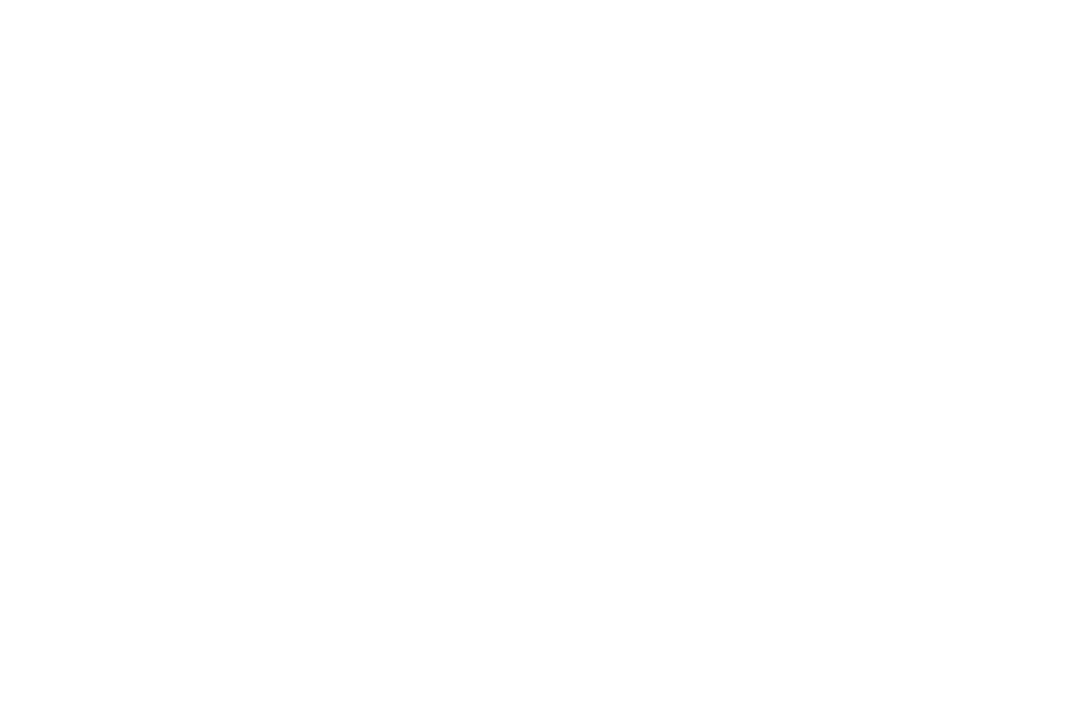
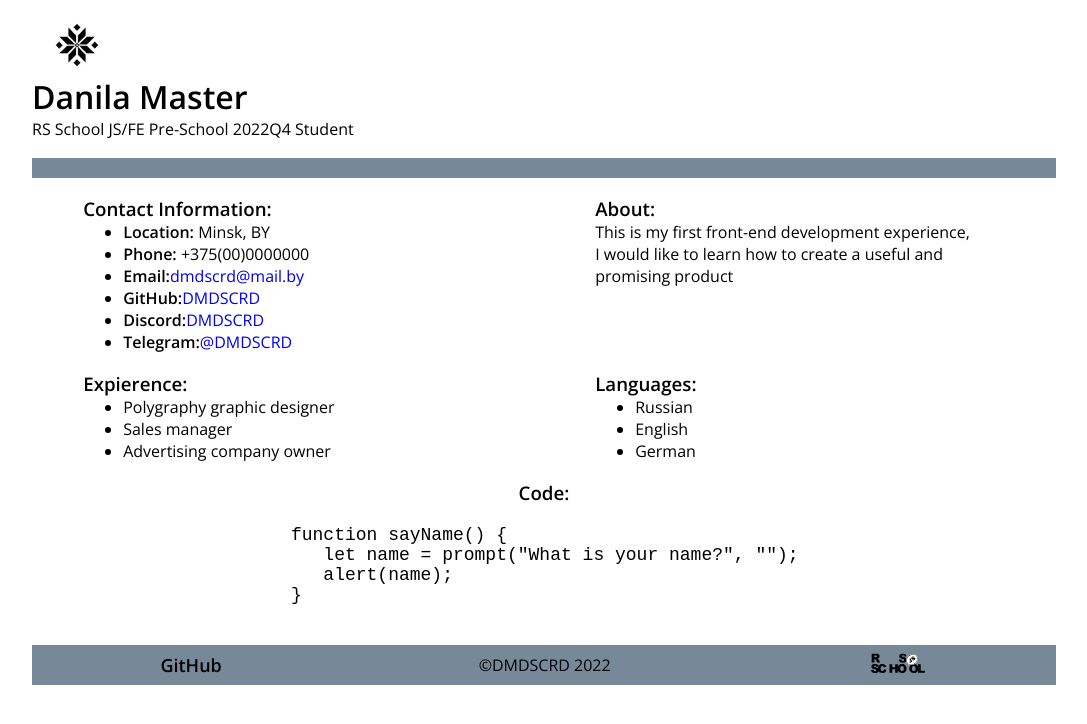
Before and after one commit to DMDSCRD/rsschool-cv, a plain HTML site: page index.html in a window 1280 px wide. Shown: the whole page, without its empty margins (96-1183 px from the left). Drawn offline with nearby package versions, Linux system fonts and the light colour scheme.

Commit message:
feat: add layout with styles

```diff
--- a/index.html
+++ b/index.html
@@ -3,8 +3,70 @@
 <head>
    <meta charset="utf-8">
    <title>DMDSCRD</title>
+   <link rel="preconnect" href="https://fonts.googleapis.com"><link rel="preconnect" href="https://fonts.gstatic.com" crossorigin><link href="https://fonts.googleapis.com/css2?family=Open+Sans:wght@400;600&display=swap" rel="stylesheet">
    <link href="style.css" rel="stylesheet">
 </head>
 <body>
+   <div class="wrapper">
+      <header class="header">
+         <img src="image.jpg" alt="my photo">
+         <h1 class="header__title">Danila Master</h1>
+         <p class="header__desc">RS School JS/FE Pre-School 2022Q4 Student</p>
+      </header>
+      <main class="main">
+         <section class="contacts">
+            <h3 class="contacts__title">Contact Information:</h3>
+            <ul class="contacts__list">
+               <li class="contacts__list--item"><b>Location:</b> Minsk, BY</li>
+               <li class="contacts__list--item"><b>Phone:</b> +375(00)0000000</li>
+               <li class="contacts__list--item"><b>Email:</b><a href="mailto:dmdscrd@dmdscrd.by" title="email">dmdscrd@mail.by</a></li>
+               <li class="contacts__list--item"><b>GitHub:</b><a href="https://github.com/DMDSCRD" title="github">DMDSCRD</a></li>
+               <li class="contacts__list--item"><b>Discord:</b><a href="https://discord.gg/dmdscrd" title="discord">DMDSCRD</a></li>
+               <li class="contacts__list--item"><b>Telegram:</b><a href="https://t.me/dmdscrd" title="telegram">@DMDSCRD</a></li>
+            </ul>
+         </section>
+         <section class="info">
+            <h3 class="info__title">About:</h3>
+            <p class="info__title--text">This is my first front-end development experience,</p>
+            <p class="info__title--text">I would like to learn how to create a useful and promising product</p>
+         </section>
+         <section class="expirience">
+            <h3 class="expirience__title">Expierence:</h3>
+            <ul class="expirience__list">
+               <li class="expirience__list--item">Polygraphy graphic designer</li>
+               <li class="expirience__list--item">Sales manager</li>
+               <li class="expirience__list--item">Advertising company owner</li>
+            </ul>
+         </section>
+         <section class="languages">
+            <h3 class="languages__title">Languages:</h3>
+            <ul class="languages__list">
+               <li class="languages__list--item">Russian</li>
+               <li class="languages__list--item">English</li>
+               <li class="languages__list--item">German</li>
+            </ul>
+         </section>
+         <section class="code">
+            <h3 class="code__title">Code:</h3>
+            <div>
+               <pre>
+                  <code>
+                     function sayName() {
+                        let name = prompt("What is your name?", "");
+                        alert(name);
+                     }
+                  </code>
+               </pre>
+            </div>
+         </section>
+      </main>
+      <footer class="footer">
+         <a class="footer__github" href="https://github.com/DMDSCRD" target="_blank">GitHub</a>
+         <p class="footer__year">©DMDSCRD 2022</p>
+         <a class="footer__rsschool" href="https://rs.school/js/" target="_blank">
+            <img src="rs_school_js.svg" alt="RS School" />
+         </a>
+      </footer>
+   </div>
 </body>
 </html>
--- a/style.css
+++ b/style.css
@@ -0,0 +1,72 @@
+* {
+    box-sizing: border-box;
+    margin: 0;
+}
+body {
+    font-family: 'Open Sans', sans-serif;
+}
+a {
+    text-decoration: none;
+}
+.wrapper {
+    max-width: 1200px;
+    width: 80%;
+    margin: 0 auto;
+}
+.header {
+    margin-bottom: 18px;
+}
+.header img {
+    width: 50px;
+    margin: 20px 20px 0;
+}
+header:after {
+    margin-top: 18px;
+    content: '';
+    background-color: #778899;
+    width: 100%;
+    height: 20px;
+    display: block;
+
+  }
+.main {
+    display: flex;
+    flex-wrap: wrap;
+    justify-content: space-around;
+}
+section {
+    width: 40%;
+}
+.expirience,
+.languages {
+    margin-top: 18px;
+}
+.code {
+    width: 100%;
+    margin-top: 18px;
+}
+.code > div {
+    display: flex;
+    justify-content: center;
+    width: 78%;
+    font-size: 18px;
+}
+.code__title {
+    text-align: center;
+}
+.footer {
+    display: flex;
+    justify-content: space-around;
+    align-items: center;
+    height: 40px;
+    background-color: #778899;
+}
+.footer__rsschool img {
+    width: 60px;
+    height: 20px;
+}
+.footer__github {
+    color: black;
+    font-weight: bold;
+    font-size: 18px;
+}
```
Also changed, not shown: image.jpg (added), rs_school_js.svg (added).
